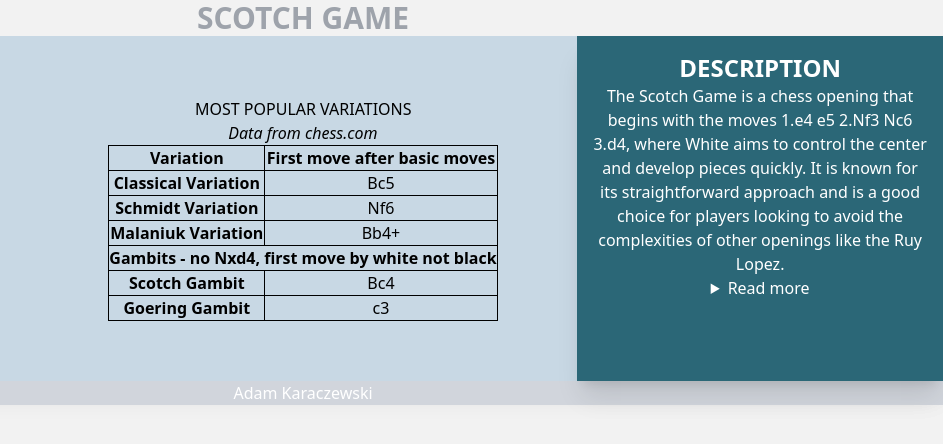
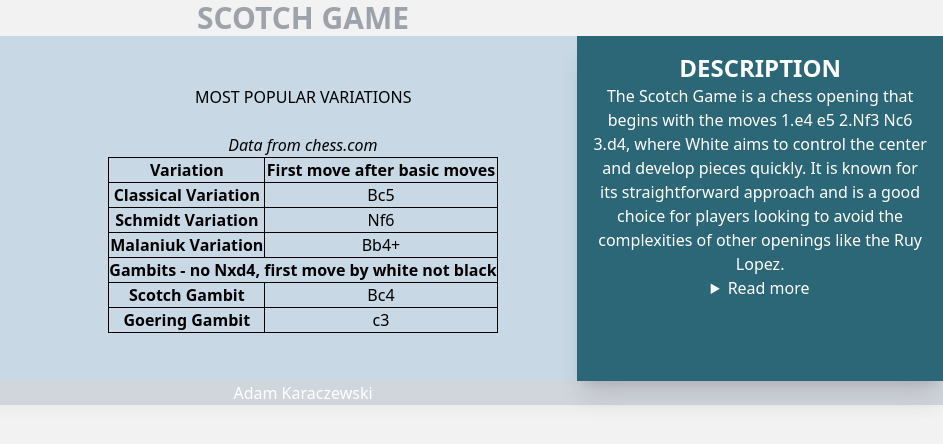
Before and after one commit to blyskusak/task2, a plain HTML site: page index.html in a window 1280 px wide. Shown: the full height of the page, 337-1280 px from the left. Drawn offline with Linux system fonts and the light colour scheme.

Commit message:
Update index.html

```diff
--- a/index.html
+++ b/index.html
@@ -25,7 +25,7 @@
       </div>
       <div class="justify-center flex flex-col w-3/7">
         <article>
-          <h2 class="text-center animate-ping">MOST POPULAR VARIATIONS</h2>
+          <h2 class="text-center animate-ping">MOST POPULAR VARIATIONS</h2><br>
           <div class="flex justify-center items-center">
             <table class="table-auto text-center">
               <caption><em>Data from chess.com</em></caption>
```
